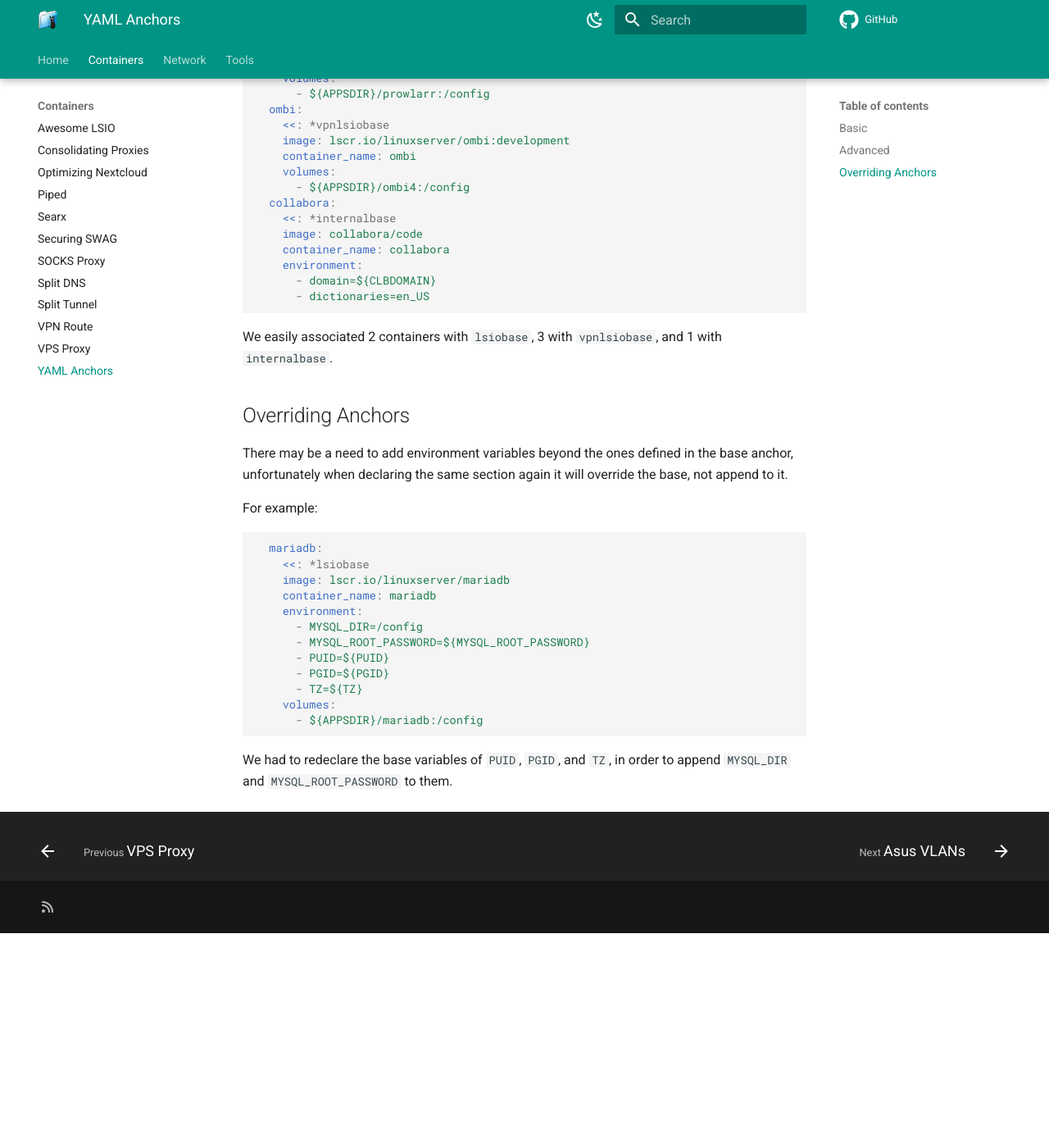
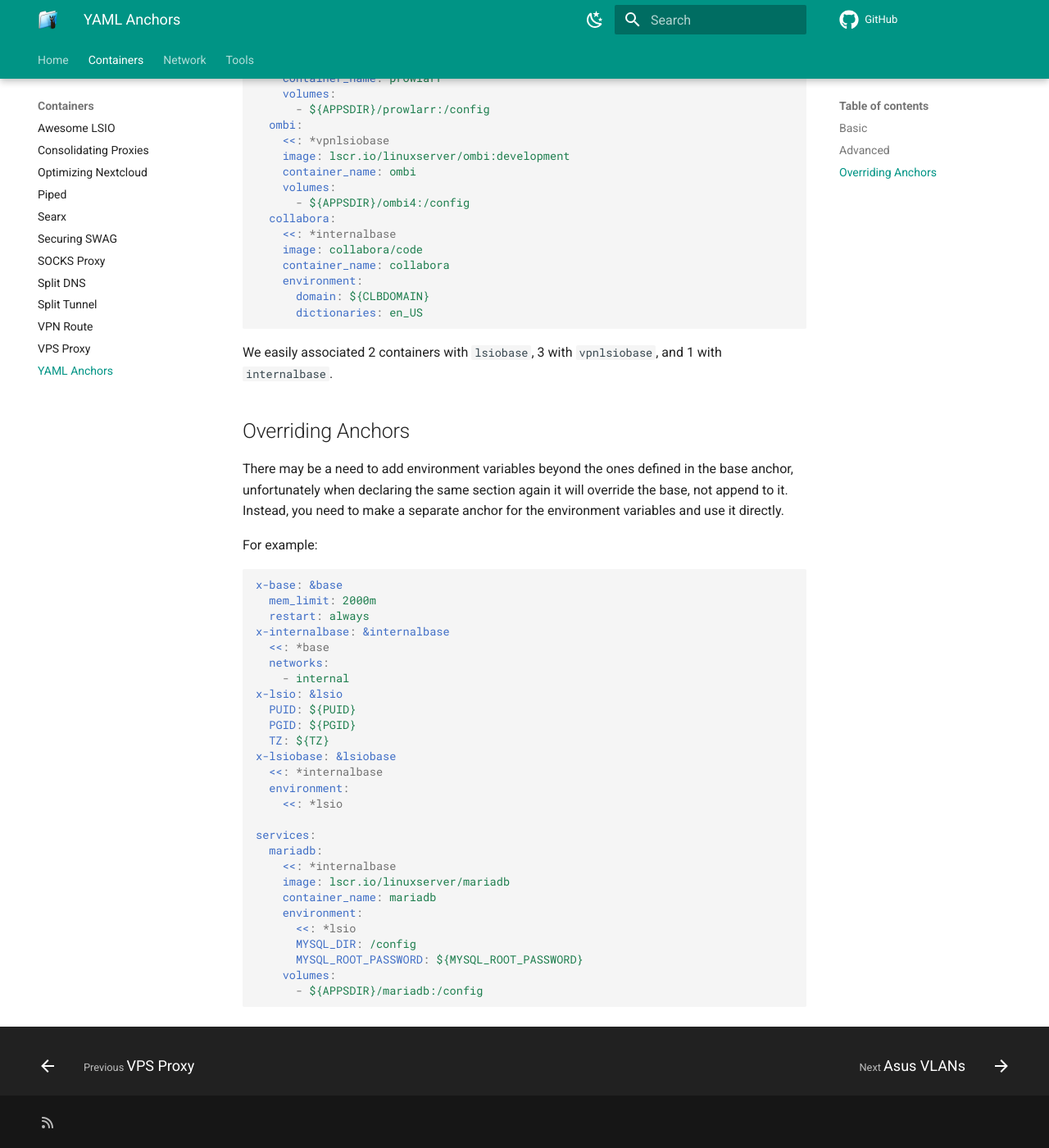
Before and after one commit to quietsy/advanced-configurations, an MkDocs documentation site: the page built from docs/yaml-anchors.md, in a window 1280 px wide and 1400 px high, scrolled down 2143 px. Shown: the whole window at 82% size. Built offline with MkDocs 1.6.1 and Material for MkDocs 9.7.7, drawn with Linux system fonts in a browser that asks for light colours; comment, search, counter and statistics services are not loaded; before the commit the page ends 3281 px from its top, so only the background shows below that; some of the changed text lies outside the part shown.

Commit message:
Add environment variable anchors

````diff
--- a/docs/yaml-anchors.md
+++ b/docs/yaml-anchors.md
@@ -57,16 +57,17 @@
   <<: *base
   network_mode: "service:vpn"
 x-lsio: &lsio
-  environment:
-    - PUID=${PUID}
-    - PGID=${PGID}
-    - TZ=${TZ}
+  PUID: ${PUID}
+  PGID: ${PGID}
+  TZ: ${TZ}
 x-lsiobase: &lsiobase
   <<: *internalbase
-  <<: *lsio
+  environment:
+    <<: *lsio
 x-vpnlsiobase: &vpnlsiobase
   <<: *vpnbase
-  <<: *lsio
+  environment:
+    <<: *lsio
 
 services:
   radarr:
@@ -116,22 +117,36 @@
 ## Overriding Anchors
 
 There may be a need to add environment variables beyond the ones defined in the base anchor, unfortunately when declaring the same section again it will override the base, not append to it.
+Instead, you need to make a separate anchor for the environment variables and use it directly.
 
 For example:
 
 ```yaml
+x-base: &base
+  mem_limit: 2000m
+  restart: always
+x-internalbase: &internalbase
+  <<: *base
+  networks:
+    - internal
+x-lsio: &lsio
+  PUID: ${PUID}
+  PGID: ${PGID}
+  TZ: ${TZ}
+x-lsiobase: &lsiobase
+  <<: *internalbase
+  environment:
+    <<: *lsio
+
+services:
   mariadb:
-    <<: *lsiobase
+    <<: *internalbase
     image: lscr.io/linuxserver/mariadb
     container_name: mariadb
     environment:
-      - MYSQL_DIR=/config
-      - MYSQL_ROOT_PASSWORD=${MYSQL_ROOT_PASSWORD}
-      - PUID=${PUID}
-      - PGID=${PGID}
-      - TZ=${TZ}
+      <<: *lsio
+      MYSQL_DIR: /config
+      MYSQL_ROOT_PASSWORD: ${MYSQL_ROOT_PASSWORD}
     volumes:
       - ${APPSDIR}/mariadb:/config
 ```
-
-We had to redeclare the base variables of `PUID`, `PGID`, and `TZ`, in order to append `MYSQL_DIR` and `MYSQL_ROOT_PASSWORD` to them.
````
Also changed, not shown: other parts of docs/yaml-anchors.md (+2 -2 lines).
